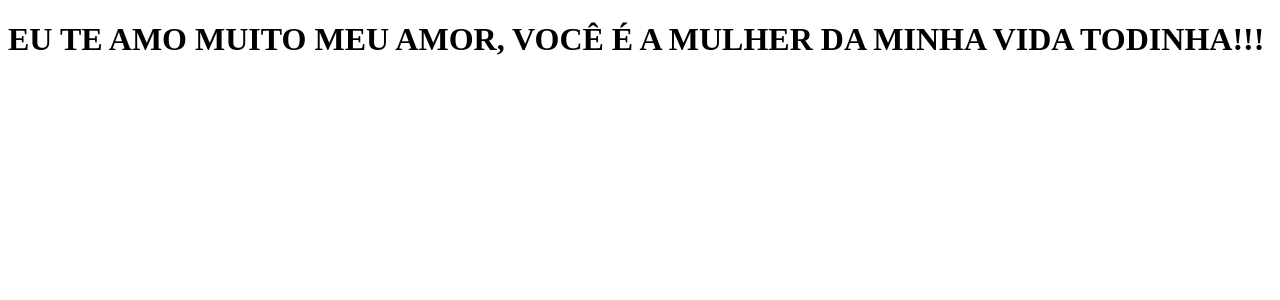
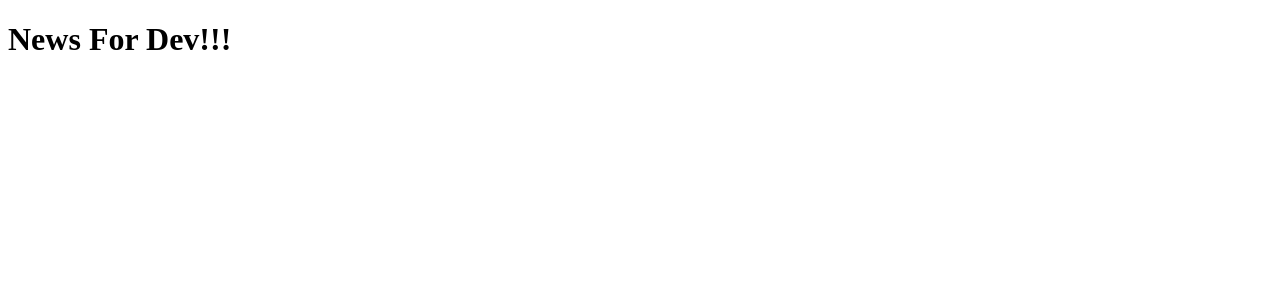
Before and after one commit to CesarSantos2p0/News-For-Dev, a Next.js app: page / in a window 1280 px wide. Shown: the top 300 px of the page. Built offline with nearby package versions, Linux system fonts and the light colour scheme.

Commit message:
adicionando o nome `News For Dev`

```diff
--- a/pages/index.js
+++ b/pages/index.js
@@ -1,7 +1,5 @@
 function Home() {
-  return (
-    <h1>EU TE AMO MUITO MEU AMOR, VOCÊ É A MULHER DA MINHA VIDA TODINHA!!!</h1>
-  );
+  return <h1>News For Dev!!!</h1>;
 }
 
 export default Home;
```
